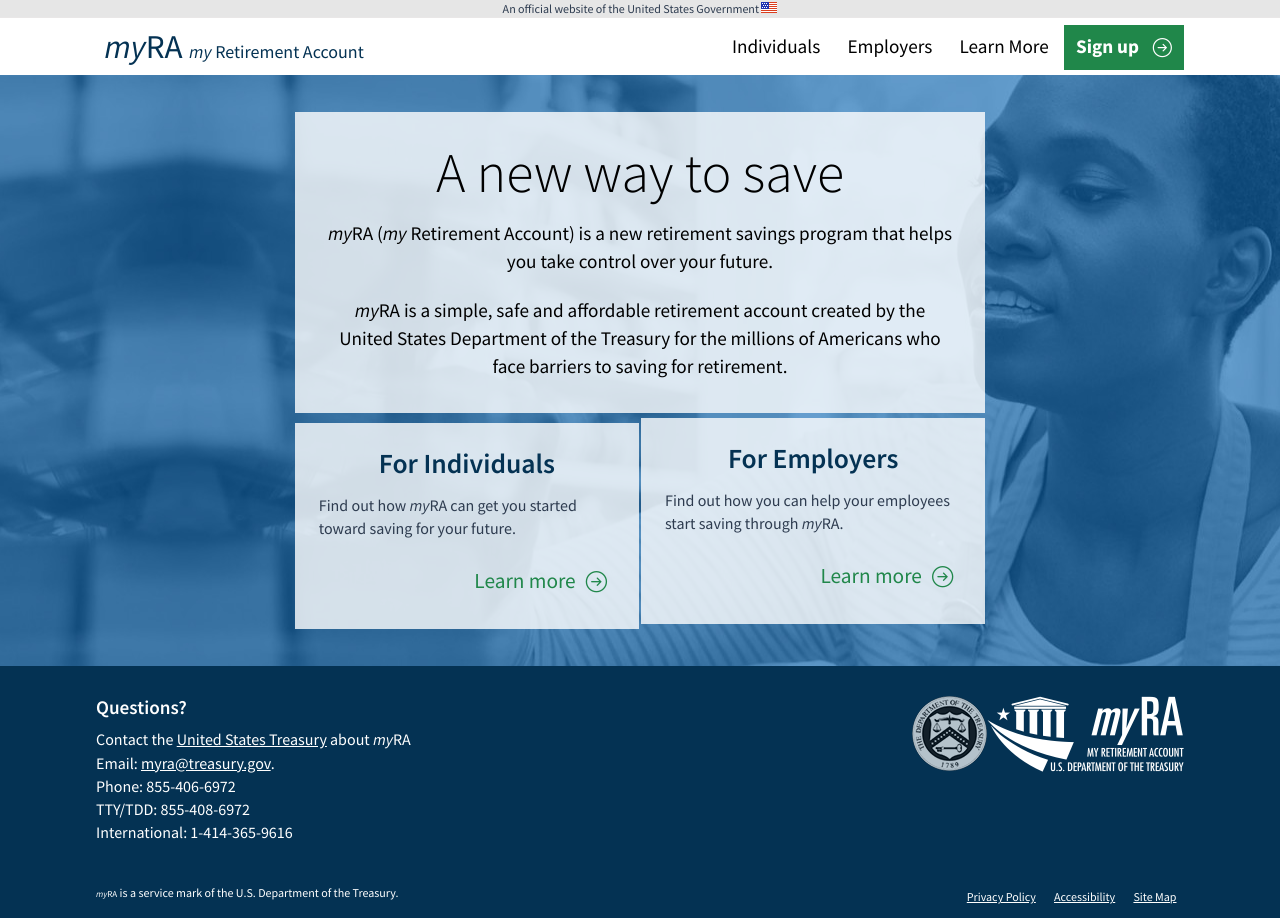
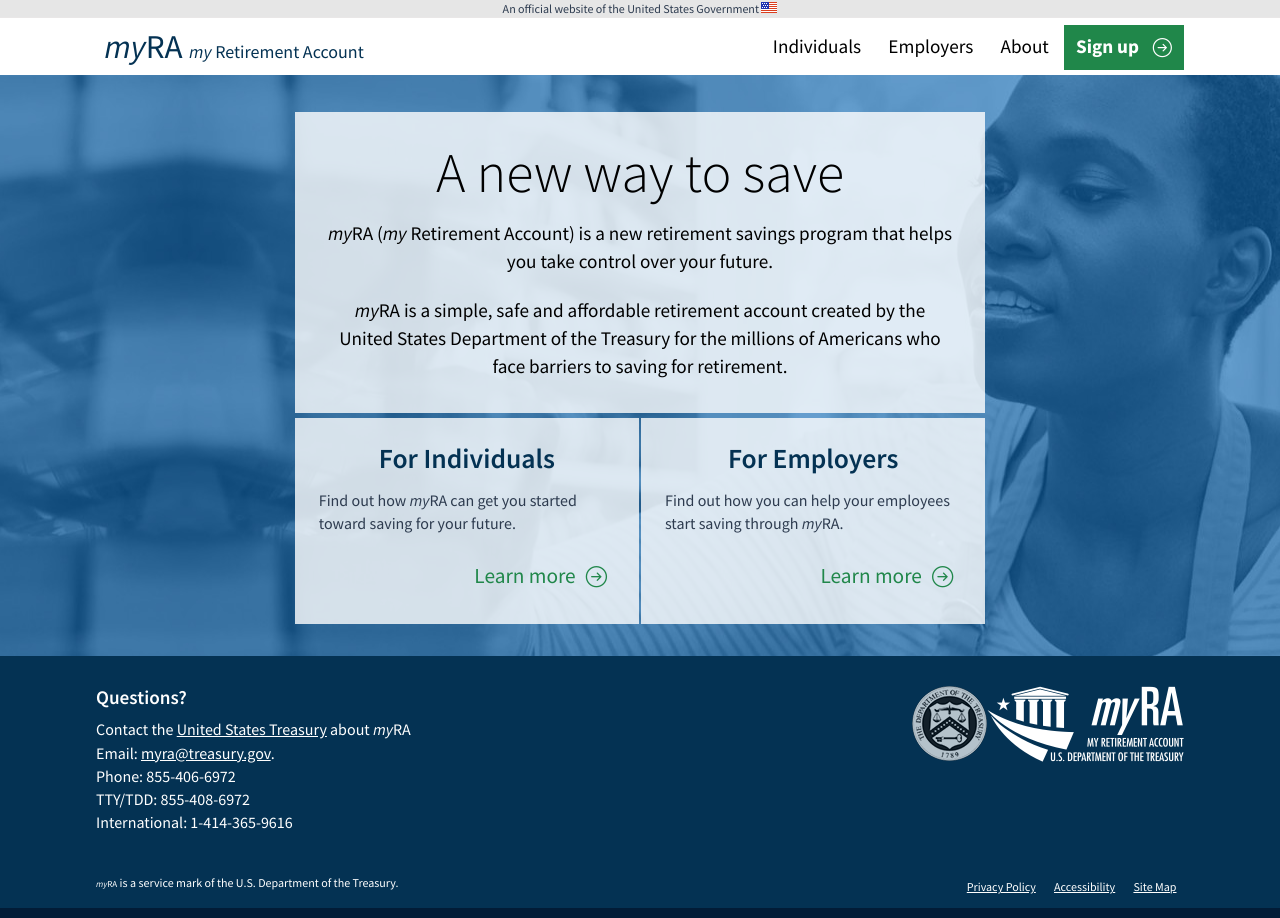
Before and after one commit to 18F/myra, a Jekyll site: the page built from index.html, in a window 1280 px wide. Built offline with Jekyll 4.4.1, drawn with Linux system fonts in a browser that asks for light colours.

Commit message:
Styling navigation

```diff
--- a/_data/navigation.yml
+++ b/_data/navigation.yml
@@ -19,13 +19,11 @@
     - title: Resources for Employers
       url: /employers/resources
 
-- title: Learn More
+- title: About
   url: /about
   subnav:
-    - title: About myRA for Individuals
+    - title: About myRA
       url: /about
 
-    - title: About myRA for Employers
-      url: /about/employers
     - title: About Roth IRAs
       url: /about/roth-ira
--- a/_includes/header.html
+++ b/_includes/header.html
@@ -20,12 +20,12 @@
       <nav class="site-nav" role="navigation" itemscope itemtype="http://schema.org/SiteNavigationElement">
         <ul class="nav-menu" role="menubar">
         {% for node in site.data.navigation %}
-          <li role="menuitem" class="nav-menu__item">
+          <li role="menuitem" class="nav-menu__item" tabindex="0">
             <a class="{% if page.parent == node.title %}current-page{% endif %}" aria-label="{% if page.parent == node.title %}Current Section{% endif %}" href="{{ site.baseurl }}{{ node.url }}">{{ node.title }}</a>
             {% if node.subnav %}
-              <ul class="nav-menu__submenu">
+              <ul class="nav-menu__submenu" tabindex="0">
               {% for subnode in node.subnav %}
-                <li role="menuitem" class="nav-menu__subitem"><a href="{{ site.baseurl }}{{ subnode.url }}">{{ subnode.title }}</a></li>
+                <li role="menuitem" class="nav-menu__subitem" tabindex="0"><a href="{{ site.baseurl }}{{ subnode.url }}" tabindex="0">{{ subnode.title }}</a></li>
               {% endfor %}
               </ul>
             {% endif %}
@@ -36,11 +36,5 @@
           </li>
         </ul>
       </nav>
-
     </div>
-
   </header>
-
-<!-- <li role="menuitem"><a aria-label="{% if page.title == 'For Individuals' %}Current Page (For Individuals){% endif %}" class="page-link {% if page.title == 'For Individuals' %}current-page {% endif %}" href="{{ site.baseurl }}/individuals/">For Individuals</a>
-<li role="menuitem"><a aria-label="{% if page.title == 'For Employers' %}Current Page (For Employers){% endif %}" class="page-link {% if page.title == 'For Employers' %}current-page {% endif %}" href="{{ site.baseurl }}/employers">For Employers</a></li>
-<li role="menuitem"><a aria-label="{% if page.title == 'About myRA' %}Current Page (About myRA){% endif %}" class="page-link {% if page.title == 'About myRA' %}current-page {% endif %}" href="{{ site.baseurl }}/about">About <span class="myra">myRA</span></a></li> -->
--- a/static/_sass/components/_header.scss
+++ b/static/_sass/components/_header.scss
@@ -66,6 +66,11 @@
   text-align: center;
   display: block;
 
+  &:active,
+  &:focus {
+    text-decoration: none;
+  }
+
   @include media($large-up) {
     float: left;
     text-align: left;
@@ -79,7 +84,8 @@
 
   &:hover {
     text-decoration: none;
-    background: $light-gray;
+    background: $myra-blue1;
+    color: #fff;
   }
 }
 
@@ -141,12 +147,13 @@
     }
   }
 
-  &:hover > .nav-menu__submenu {
+  &:hover > .nav-menu__submenu,
+  &:focus > .nav-menu__submenu {
     display: block;
   }
 
   &:hover > a,
-  &:focus,
+  &:focus > a,
   &:active {
     color: #fff;
     text-decoration: none;
--- a/static/_sass/components/_hero.scss
+++ b/static/_sass/components/_hero.scss
@@ -64,7 +64,6 @@
 .hero-box {
   @include clearfix();
   background-color: #fff;
-  margin: 5px 0;
 
   .display,
   .lead-text {
@@ -90,6 +89,7 @@
 
 .headline {
   padding: 2em;
+  margin: 5px 0;
 
   @include media($tiny-down) {
     padding: 2em 1em;
@@ -151,7 +151,6 @@
     @include media($tiny-down) {
       border-top: 1px solid $myra-blue1;
       background-color: #fff;
-      // background-color: rgba(#fff, .9);
     }
 
     @include media($medium-up) {
```
